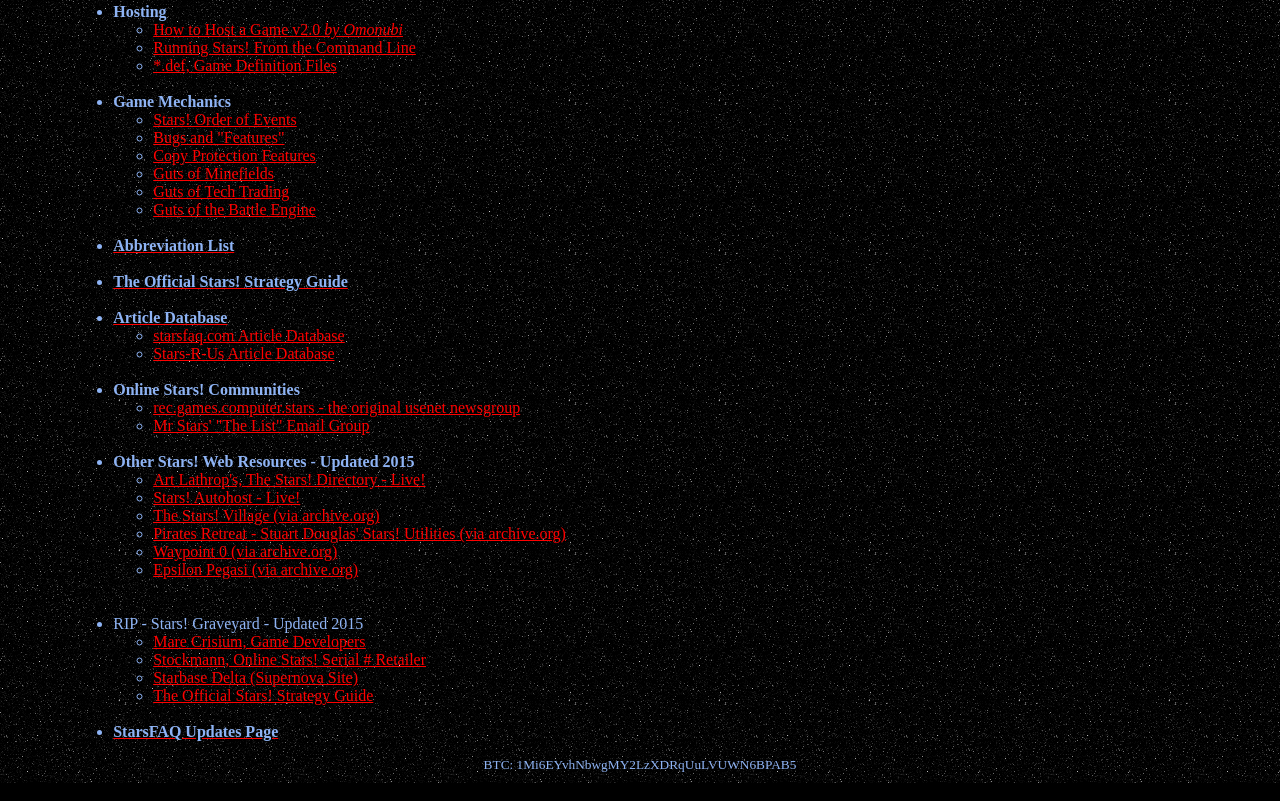
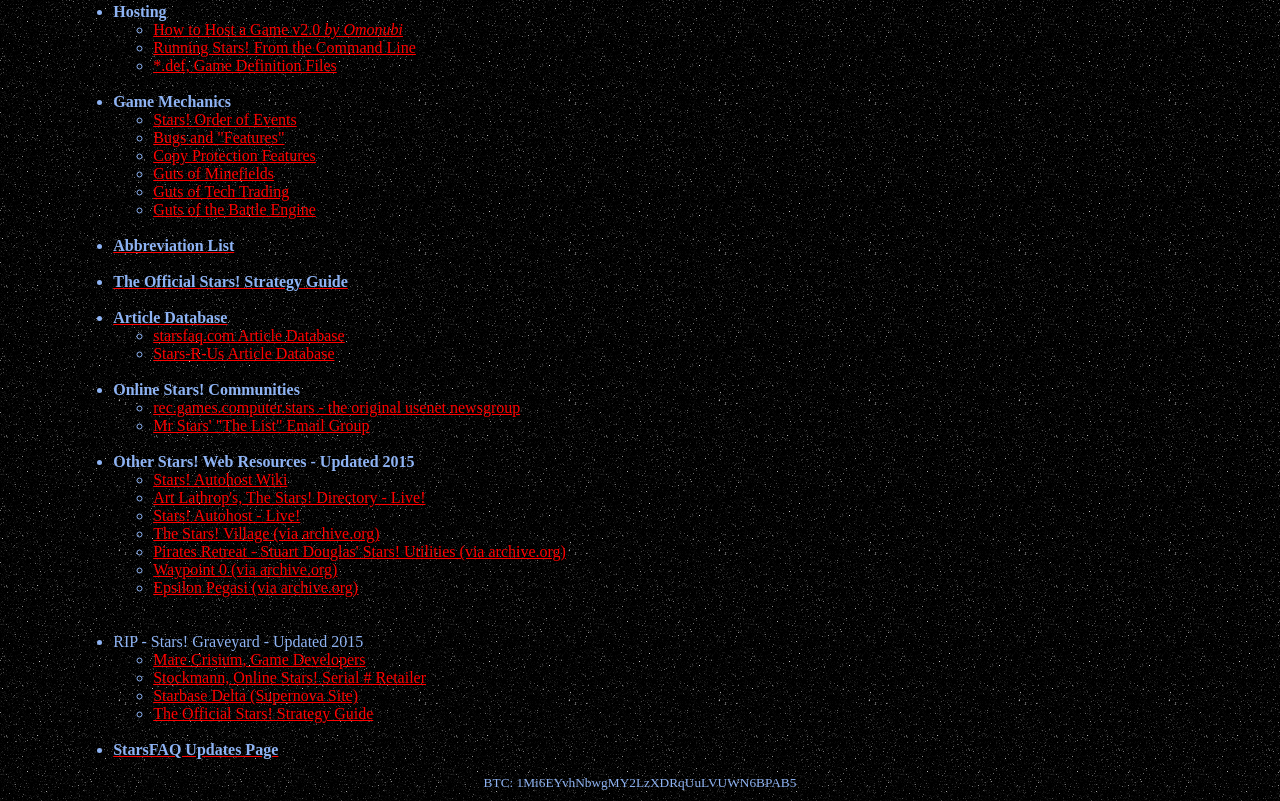
Before and after one commit to JamesMcGuigan/starsfaq.com, a plain HTML site: page index.htm in a window 1280 px wide. Shown: the part 1211-2012 px from the top of the page. Drawn offline with Linux system fonts and the light colour scheme.

Commit message:
Add Stars! Autohost Wiki to the links section

```diff
--- a/index.htm
+++ b/index.htm
@@ -186,6 +186,7 @@
         <li><b><font color="#8eb3f4">Other Stars! Web Resources - Updated 2015</font></b>
           <ul>
             <!-- <li><a href="http://art.lathrop.com/stars/directory.htm"> Art Lathrop's, The Stars! Directory </a> -->
+            <li><a href="http://wiki.starsautohost.org/wiki/Main_Page">Stars! Autohost Wiki</a>
             <li><a href="http://aaedesigns.com/stars/index.php">Art Lathrop's, The Stars! Directory - Live!</a>
             <li><a href="http://starsautohost.org/games.htm">Stars! Autohost  - Live!</a>
             <li><a href="https://web.archive.org/web/20060703024724/http://starsv.sphosting.com/">The Stars! Village (via archive.org)</a>
```
